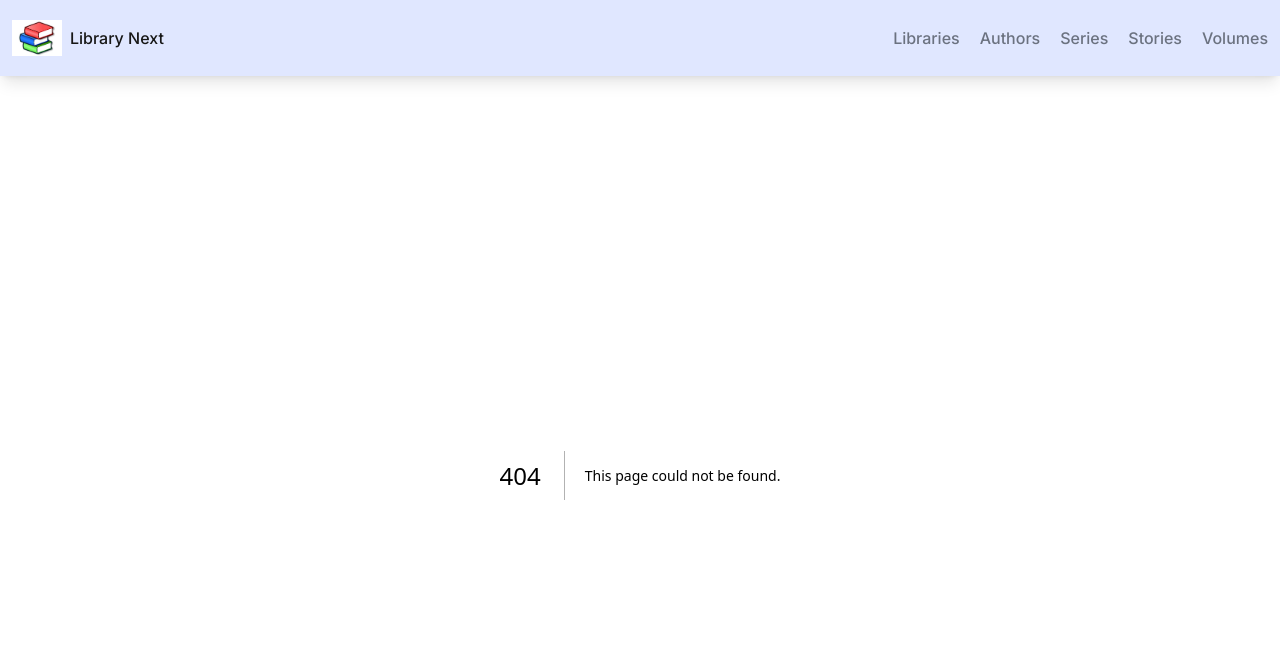
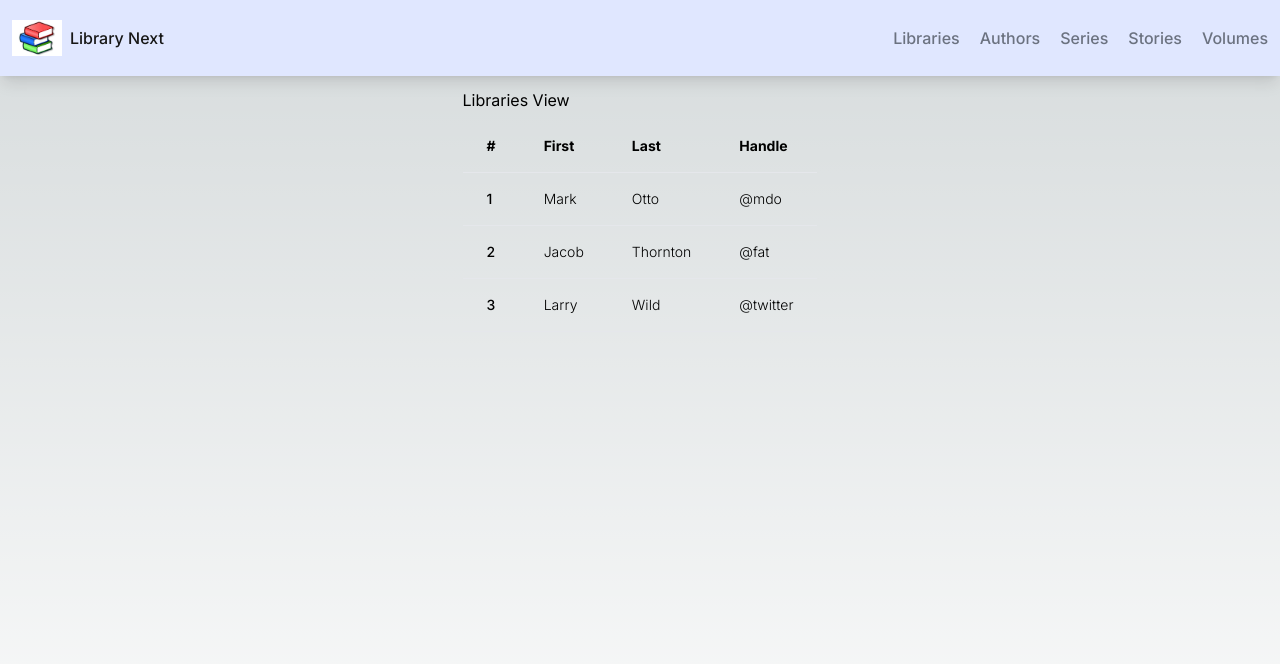
Before and after one commit to craigmcc/library-next-old, a Next.js app: page /libraries in a window 1280 px wide. Before the commit this address had no page. Shown: the top 664 px of the page. Built offline with nearby package versions, Linux system fonts and the light colour scheme.

Commit message:
Dummy libraries list with static data.

```diff
--- a/src/app/components/Navbar.tsx
+++ b/src/app/components/Navbar.tsx
@@ -18,7 +18,7 @@ import Link from "next/link";
 export default function Navbar() {
     return (
         <nav
-            className="relative flex w-full flex-wrap items-center justify-between bg-indigo-100 py-2 text-neutral-500 shadow-lg hover:text-neutral-700 focus:text-neutral-700 dark:bg-neutral-600 lg:py-4">
+            className="relative flex w-full flex-wrap items-center justify-between bg-indigo-100 py-2 text-neutral-500 shadow-lg hover:text-neutral-700 focus:text-neutral-700 dark:bg-neutral-600 lg:py-4 mb-3">
             <div className="flex w-full flex-wrap items-center justify-between px-3">
                 <div>
                     <Link href="/" className="my-1 mr-2 flex items-center text-neutral-900">
--- /dev/null
+++ b/src/app/libraries/LibrariesRow.tsx
@@ -0,0 +1,27 @@
+// libraries/LibrariesRow.tsx
+
+/**
+ * Single row for the LibrariesList table.
+ *
+ * @packageDocumentation
+ */
+
+// Internal Modules ----------------------------------------------------------
+
+import {LibraryData} from "./types";
+
+// Public Objects ------------------------------------------------------------
+
+export default function LibrariesRow(library: LibraryData) {
+
+    return (
+        <tr
+            className="border-b transition duration-300 ease-in-out hover:bg-neutral-100 dark:border-neutral-500 dark:hover:bg-neutral-600">
+            <td className="whitespace-nowrap px-6 py-4 font-medium">{library.id}</td>
+            <td className="whitespace-nowrap px-6 py-4">{library.firstName}</td>
+            <td className="whitespace-nowrap px-6 py-4">{library.lastName}</td>
+            <td className="whitespace-nowrap px-6 py-4">{library.handle}</td>
+        </tr>
+    )
+
+}
--- /dev/null
+++ b/src/app/libraries/page.tsx
@@ -0,0 +1,58 @@
+// libraries/page.tsx
+
+/**
+ * Top page for the "Libraries" view.
+ *
+ * @packageNavigation
+ */
+
+// External Modules ----------------------------------------------------------
+
+// Internal Modules ----------------------------------------------------------
+
+import LibrariesRow from "./LibrariesRow";
+import {LibraryData} from "./types";
+
+// Public Objects ------------------------------------------------------------
+
+export default function LibrariesView() {
+
+    const libraries: LibraryData[] = [
+        { id: 1, firstName: "Mark", lastName: "Otto", handle: "@mdo" },
+        { id: 2, firstName: "Jacob", lastName: "Thornton", handle: "@fat" },
+        { id: 3, firstName: "Larry", lastName:"Wild", handle: "@twitter" },
+    ];
+
+    return (
+        <main className="flex min-h-screen flex-col items-center justify-between">
+            <div className="flex flex-col">
+                <div className="items-center">Libraries View</div>
+                <div className="overflow-x-auto sm:-mx-6 lg:-mx-8">
+                    <div className="inline-block min-w-full py-2 sm:px-6 lg:px-8">
+                        <div className="overflow-hidden">
+                            <table className="min-w-full text-left text-sm font-light">
+                                <thead className="border-b font-medium dark:border-neutral-500">
+                                <tr>
+                                    <th scope="col" className="px-6 py-4">#</th>
+                                    <th scope="col" className="px-6 py-4">First</th>
+                                    <th scope="col" className="px-6 py-4">Last</th>
+                                    <th scope="col" className="px-6 py-4">Handle</th>
+                                </tr>
+                                </thead>
+                                <tbody>
+                                {libraries.map((library, rowIndex) => (
+                                    <LibrariesRow key={rowIndex}
+                                        id={library.id}
+                                        firstName={library.firstName}
+                                        lastName={library.lastName}
+                                        handle={library.handle}
+                                    />
+                                ))}
+                                </tbody>
+                            </table>
+                        </div>
+                    </div>
+                </div>
+            </div>        </main>
+    )
+}
--- /dev/null
+++ b/src/app/libraries/types.d.ts
@@ -0,0 +1,6 @@
+export type LibraryData = {
+    id: number,
+    firstName: string,
+    lastName: string,
+    handle: string,
+}
```
